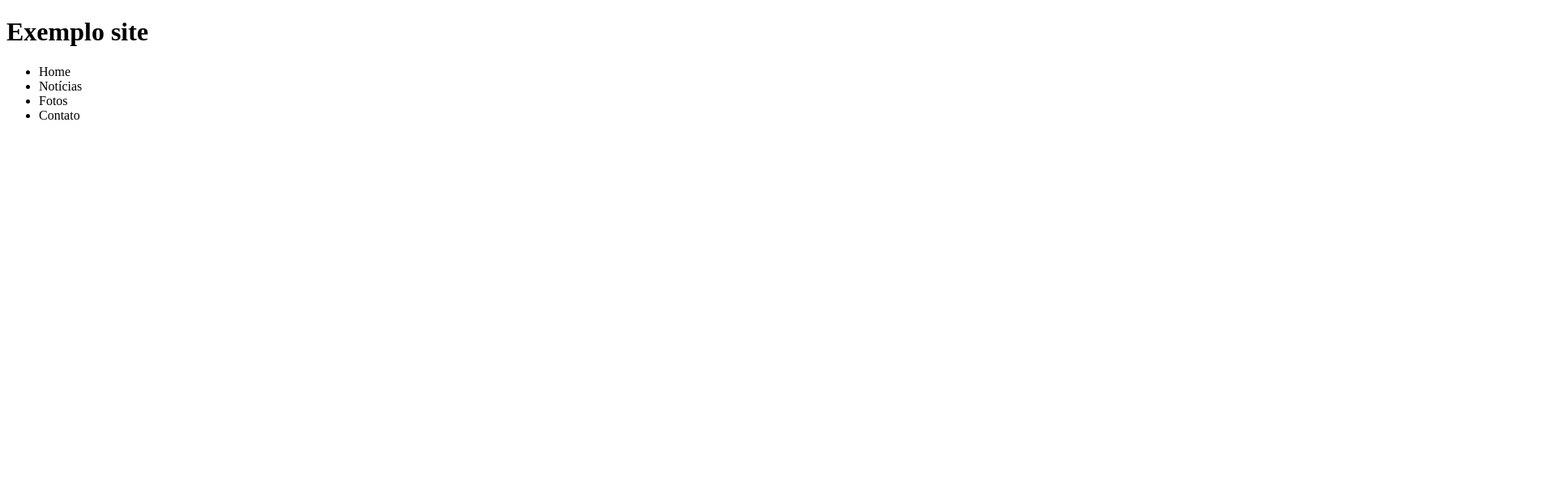
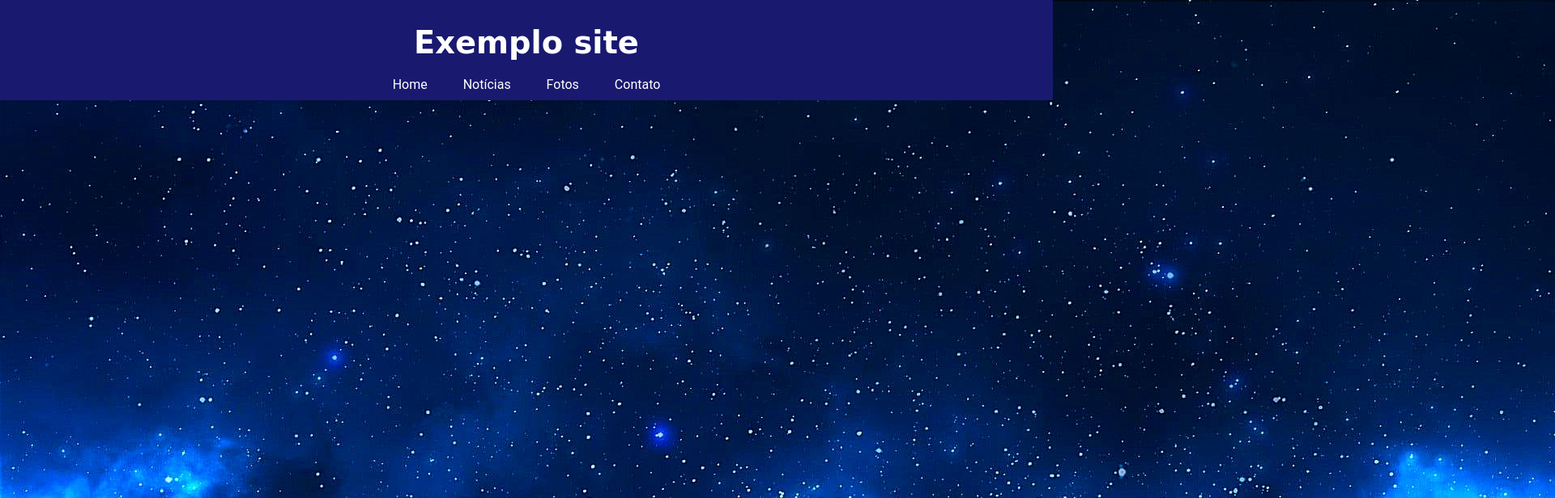
Before and after one commit to Ramonlegend/FATEC, a plain HTML site: page SEM-1/DES-WEB/SITE/index.html in a window 1280 px wide. Shown: the top 616 px of the page at 81% size, 1920 px wide, since content can reach past the window. Drawn offline with Linux system fonts and the light colour scheme; a web font is replaced by a local one.

Commit message:
header e menu simples

```diff
--- /dev/null
+++ b/SEM-1/DES-WEB/SITE/css/main.css
@@ -0,0 +1,36 @@
+*{
+  margin: 0;
+  padding: 0;
+}
+#header{
+  background-color: #191970;
+  padding: 10px;
+  width: 100%;
+  position: fixed;
+  top: 0;
+  color: #fff;
+}
+#logo{
+  text-align: center;
+  padding-top: 20px;
+  font-family: 'Madimi One', cursive;
+  font-size: 3vw;
+}
+#menu{
+  width: 100%;
+  text-align: center;
+  padding-top: 20px;
+  font-family: 'Roboto', sans-serif;
+}
+#menu li{
+  display: inline;
+  padding: 0 20px;
+  list-style-type: none;
+  cursor: pointer;
+}
+#menu li:hover{
+  padding-bottom: 0.4rem;
+  border-bottom: 2px solid #00bfff;
+  border-radius: 2px;
+  font-weight: bold;
+}
--- a/SEM-1/DES-WEB/SITE/index.html
+++ b/SEM-1/DES-WEB/SITE/index.html
@@ -5,19 +5,43 @@
   <meta charset="UTF-8">
   <meta name="viewport" content="width=device-width, initial-scale=1.0">
   <title>Exemplo de Site</title>
+  <link rel="preconnect" href="https://fonts.googleapis.com">
+  <link rel="preconnect" href="https://fonts.gstatic.com" crossorigin>
+  <link href="https://fonts.googleapis.com/css2?family=Madimi+One&display=swap" rel="stylesheet">
+  <link rel="stylesheet" href="css/main.css">
 </head>
 
 <body>
   <div id="container">
     <div id="header">
-      <h1>Exemplo site</h1>
-      <ul>
+      <h1 id="logo">Exemplo site</h1>
+      <ul id="menu">
         <li>Home</li>
         <li>Notícias</li>
         <li>Fotos</li>
         <li>Contato</li>
       </ul>
     </div>
+    <div id="content">
+      <img src="/SEM-1/DES-WEB/SITE/images/principal.jpg" alt="imagem azul da galaxia abstrata">
+      <h2>Conteudo da pagina</h2>
+      <p>Lorem ipsum, dolor sit amet consectetur adipisicing elit. Maxime, impedit!</p>
+      <p>
+        Lorem ipsum dolor sit, amet consectetur adipisicing elit. Quidem quo atque tempora quia impedit unde error repellendus cum, nam doloribus est eum doloremque in beatae voluptas architecto! Veniam, odio enim! Lorem ipsum dolor sit amet consectetur adipisicing elit. Cumque voluptate totam eligendi? Inventore quasi omnis ut aut debitis amet sequi, reiciendis exercitationem at non maxime necessitatibus. Expedita dicta ipsum earum?Lorem ipsum, dolor sit amet consectetur adipisicing elit. Rerum consequuntur consequatur ea quo eius iusto saepe dicta unde sunt quibusdam, laboriosam nobis, officia nulla odio, quisquam dolores provident aut quidem?
+      </p>
+      <p>
+        Lorem ipsum dolor sit, amet consectetur adipisicing elit. Quidem sed quae, animi quisquam omnis consequatur magnam tenetur assumenda doloribus! Aliquam veniam voluptatem odio vitae ab, aliquid inventore delectus reprehenderit molestias? Lorem, ipsum dolor sit amet consectetur adipisicing elit. Minima consequatur necessitatibus, ab voluptates possimus quos vitae qui autem blanditiis reiciendis saepe hic cumque recusandae nemo corrupti dicta enim cupiditate cum?
+      </p>
+      <p>
+        Lorem ipsum dolor sit amet, consectetur adipisicing elit. Deserunt aspernatur molestias accusantium cumque, quaerat iure error quidem officiis doloribus? Nesciunt praesentium vitae eaque aliquam nisi minima omnis blanditiis ex reprehenderit? Lorem ipsum dolor sit amet consectetur, adipisicing elit. Impedit nobis possimus dolore aliquam accusamus similique a, dignissimos, itaque ab aperiam esse ullam. Omnis ipsam at sit aspernatur nam fugit consequatur.
+      </p>
+      <p>
+        Lorem ipsum dolor, sit amet consectetur adipisicing elit. Ut vel enim iusto repellat perferendis harum natus optio aliquam nihil, dolorem rem ullam eos accusantium unde at sapiente nobis. Veritatis, optio? Lorem ipsum dolor sit amet consectetur adipisicing elit. Iure corrupti aliquid quod eum aut, similique necessitatibus nemo corporis adipisci? A, doloribus culpa? Culpa reprehenderit autem eveniet eos inventore atque voluptates.
+      </p>
+    </div>
+    <div id="footer">
+      <p>&copy;2024 - Fatec Indaiatuba</p>
+    </div>
   </div>
 
 </body>
```
Also changed, not shown: SEM-1/DES-WEB/SITE/images/Ein lila-blauer hintergrund mit einer we_..jpg (added), SEM-1/DES-WEB/SITE/images/principal.jpg (added).
